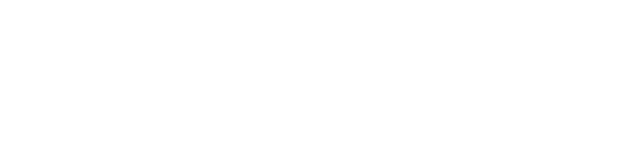
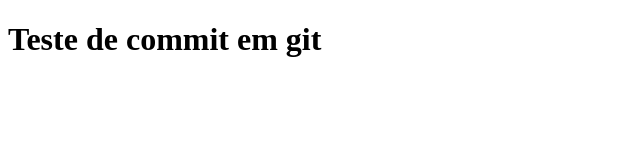
Before and after one commit to ericksilvaL/projeto1, a plain HTML site: page index.html in a window 1280 px wide. Shown: the whole page, without its empty margins (0-640 px from the left). Drawn offline with Linux system fonts and the light colour scheme.

Commit message:
alteracao nova
mudei um moi de coisa doido hahahahahahahahahahaha

```diff
--- a/index.html
+++ b/index.html
@@ -9,3 +9,4 @@
 
 </body>
 </html>
+<h1>Teste de commit em git</h1>
```
